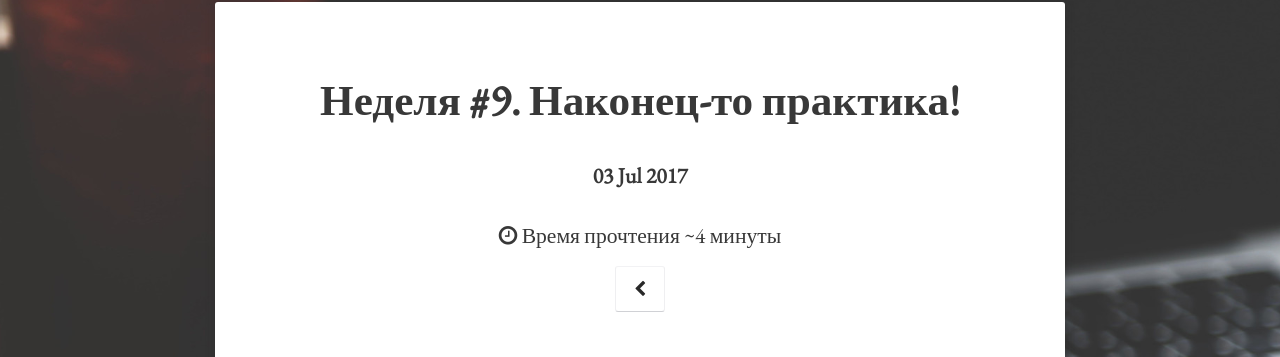
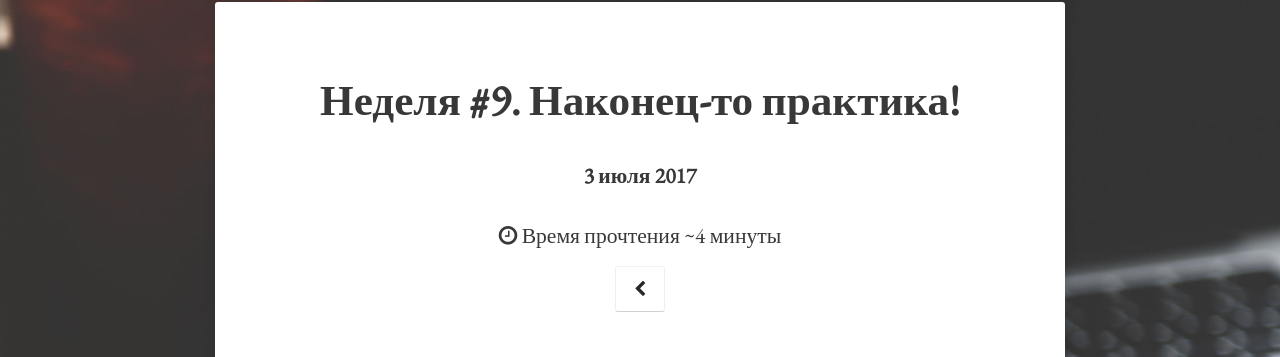
Before and after one commit to joisadler/joisadler.github.io, a Jekyll site: the page built from _posts/2017-07-03-week9.md, in a window 1280 px wide. Shown: the part 75-432 px from the top of the page. Built offline with Jekyll 4.4.1, drawn with Linux system fonts in a browser that asks for light colours; comment, search, counter and statistics services are not loaded; some of the changed lines change nothing that is shown.

Commit message:
change dates to russian

```diff
--- a/_layouts/post.html
+++ b/_layouts/post.html
@@ -17,7 +17,9 @@ layout: compress
             <div class="content">
                 <div class="post-title {% if page.feature %} feature {% endif %}">
                     <h1>{{ page.title }}</h1>
-                    <h4>{{ page.date | date_to_string }}</h4>
+                  <!--  <h4>{{ page.date | russianDate }}</h4> -->
+                <!--  <h4><time datetime="{{page.date | html5date}}">{{page.date | russianDate}}</time></h4> -->
+                <h4>{{page.date | russianDate}}</h4>
                     {% if site.reading_time %}
                     <p class="reading-time">
                       <i class="fa fa-clock-o"></i>
--- /dev/null
+++ b/_plugins/russian_dates.rb
@@ -0,0 +1,25 @@
+module Jekyll
+    module RussianDates
+        MONTHS = {"01" => "января", "02" => "февраля", "03" => "марта",
+                "04" => "апреля", "05" => "мая", "06" => "июня",
+                "07" => "июля", "08" => "августа", "09" => "сентября",
+                "10" => "октября", "11" => "ноября", "12" => "декабря"}
+
+        # http://man7.org/linux/man-pages/man3/strftime.3.html
+        def russianDate(date)
+            day = time(date).strftime("%e") # leading zero is replaced by a space
+            month = time(date).strftime("%m")
+            year = time(date).strftime("%Y")
+            day+' '+MONTHS[month]+' '+year
+        end
+
+        def html5date(date)
+            day = time(date).strftime("%d")
+            month = time(date).strftime("%m")
+            year = time(date).strftime("%Y")
+            year+'-'+month+'-'+day
+        end
+    end
+end
+
+Liquid::Template.register_filter(Jekyll::RussianDates)
```
